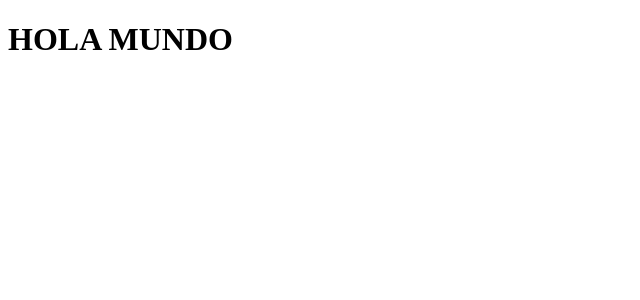
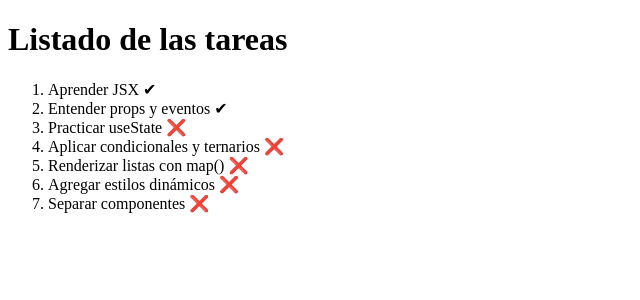
Before and after one commit to jampibryan/Mini_Gestor_Tareas, a React (Vite) app: page / in a window 1280 px wide. Shown: the top 300 px of the page, without its empty margins (0-640 px from the left). Built offline with nearby package versions, Linux system fonts and the light colour scheme.

Commit message:
renderizado de lista

```diff
--- a/src/ListaTareasApp.jsx
+++ b/src/ListaTareasApp.jsx
@@ -1,5 +1,30 @@
-import React from "react";
+import React, { useState } from "react";
+import { Tarea } from "./Tarea.jsx";
+
+const listadoTareasInicial = [
+  { nombre: "Aprender JSX", completado: true },
+  { nombre: "Entender props y eventos", completado: true },
+  { nombre: "Practicar useState", completado: false },
+  { nombre: "Aplicar condicionales y ternarios", completado: false },
+  { nombre: "Renderizar listas con map()", completado: false },
+  { nombre: "Agregar estilos dinámicos", completado: false },
+  { nombre: "Separar componentes", completado: false },
+];
 
 export const ListaTareasApp = () => {
-  return <h1>HOLA MUNDO</h1>;
+  const [listadoTareas, setlistadoTareas] = useState(listadoTareasInicial);
+  return (
+    <>
+      <h1>Listado de las tareas</h1>
+      <ol>
+        {listadoTareas.map((item) => (
+          <Tarea
+            key={item.nombre}
+            nombre={item.nombre}
+            completado={item.completado}
+          ></Tarea>
+        ))}
+      </ol>
+    </>
+  );
 };
--- a/src/Tarea.jsx
+++ b/src/Tarea.jsx
@@ -0,0 +1,9 @@
+import React from "react";
+
+export const Tarea = ({ nombre, completado }) => {
+  return (
+    <li>
+      {nombre} {completado ? "✔" : "❌"}
+    </li>
+  );
+};
```
